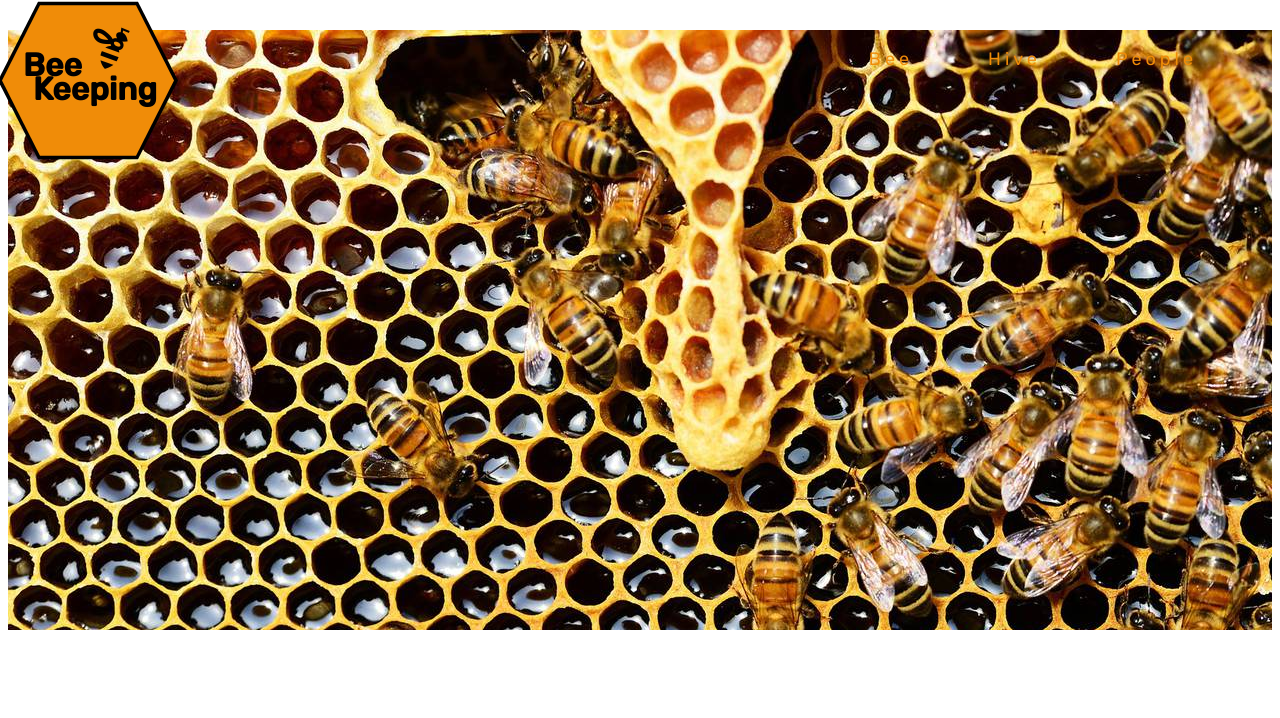
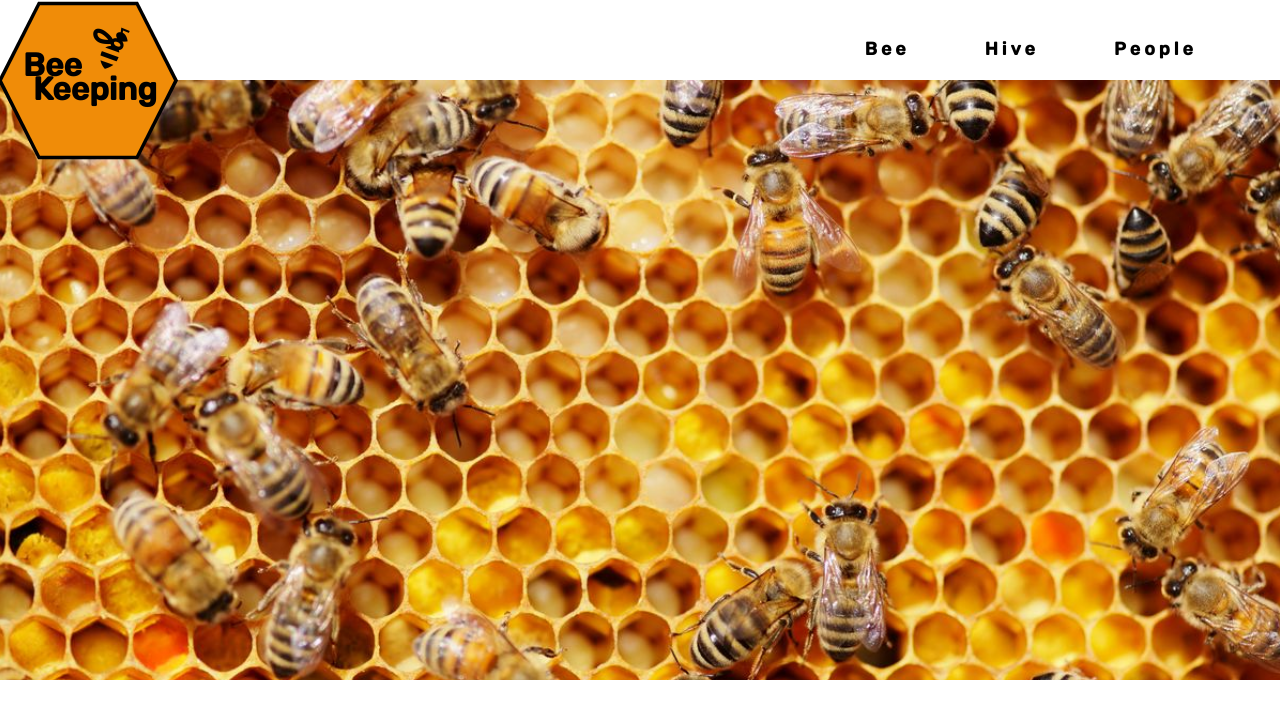
Before and after one commit to Lucas-soret/project1, a plain HTML site: page index.html in a window 1280 px wide. Drawn offline with Linux system fonts and the light colour scheme; a web font is replaced by a local one.

Commit message:
fix menu and image

```diff
--- a/assets/css/style.css
+++ b/assets/css/style.css
@@ -5,6 +5,8 @@ body {
     font-weight: 400;
     color: black;
 }
+
+
 
 /* hexagone for the hive can be reuse for different chapter*/
 
@@ -66,20 +68,27 @@ body {
   float: right;
   list-style-type: none;
   margin-right: 75px;
-  margin-top: 40px;
+  margin-top: 30px;
   flex-direction: row-reverse;
+
 
 }
 
 #menu a {
+  font-weight: bold;
   text-decoration: none;
-  color: #F08C08;
+  color: black;
+
 }
 
 /* hive image*/
 
 #honey-hive {
   height: 600px;
-  width: 100%;
-  background: url(../images/honey-hive.jpeg);
+  width: auto;
+  background: url(../images/bee-give-honey.jpg);
+  background-repeat: no-repeat;
+  background-size: 100%;
+  margin: 50px -10px 0 -10px;
+
 }
```
Also changed, not shown: assets/images/bee-give-honey.jpg (added).
